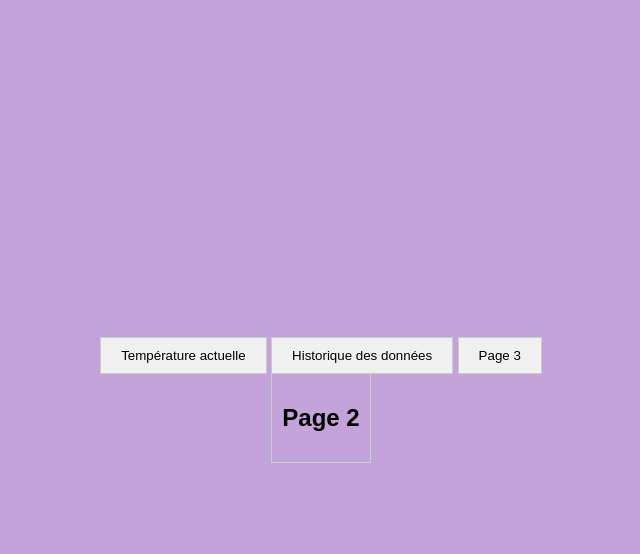
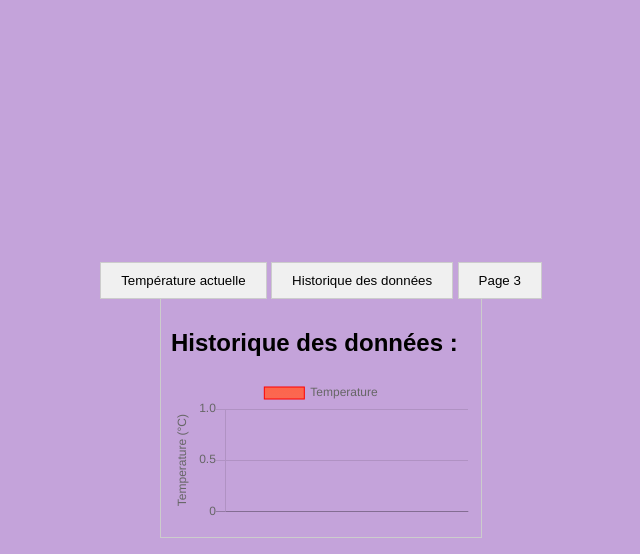
Before and after one commit to SALOMON-Clement-2225077aa/JavaScript-projects, a website with bundled scripts: page TP2/Thermometre.html in a window 1280 px wide. Both pictures are taken after a click on the tab "Historique des données". Shown: the whole page, without its empty margins (319-959 px from the left). Built offline with nearby package versions, Linux system fonts and the light colour scheme; no server answers.

Commit message:
J'ai essayé de faire un graphe stylé pendant 3h... j'ai abandonné c'est pas bô

```diff
--- a/TP2/Thermometre.html
+++ b/TP2/Thermometre.html
@@ -4,6 +4,7 @@
     <meta charset="UTF-8">
     <meta name="viewport" content="width=device-width, initial-scale=1.0">
     <title>Le thermomètre</title>
+    <script src="https://cdnjs.cloudflare.com/ajax/libs/Chart.js/2.9.4/Chart.js"></script>
     <script defer src="./jsFiles/Main.js" type="module"></script>
     <script src="./jsFiles/utils.js"></script>
     <link rel="stylesheet" href="styles.css">
@@ -29,7 +30,8 @@
 
 <!-- Page 2 -->
 <section id="tab-content-2" class="tab active" role="tabpanel" aria-labelledby="tab-button-2">
-    <h1>Page 2</h1>
+    <h1>Historique des données :</h1>
+    <canvas id="temperatureChart" style="width:100%;max-width:700px"></canvas>
 </section>
 
 <!-- Page 3 -->
--- a/TP2/jsFiles/Main.js
+++ b/TP2/jsFiles/Main.js
@@ -1,5 +1,7 @@
 import Observable from './observable.js';
-import { Logger1, Logger2, Logger3 } from './logger.js';
+import {Logger1} from './loggers/logger1.js';
+import {Logger2} from './loggers/logger2.js';
+import {Logger3} from './loggers/logger3.js';
 
 // Lancer l'application
 async function start() {
--- a/TP2/jsFiles/logger.js
+++ b/TP2/jsFiles/loggers/logger1.js
@@ -17,8 +17,8 @@ class Logger1 {
     }
 
     update(data) {
-        if(data != this.I_currentTemperature) {
-            this.I_currentTemperature = data;
+        if(data.Valeur != this.I_currentTemperature) {
+            this.I_currentTemperature = data.Valeur;
 
             this.changeLabel(this.I_currentTemperature);
             EL_currentTemperatureElement.innerHTML = "Température actuelle : " + this.I_currentTemperature + "<abbr>°C</abbr>";
@@ -35,16 +35,4 @@ class Logger1 {
     }
 }
 
-class Logger2 {
-    update(data) {
-        console.log(data + ' Logger 2');
-    }
-}
-
-class Logger3 {
-    update(data) {
-        console.log(data + ' Logger 3');
-    }
-}
-
-export { Logger1, Logger2, Logger3 };
+export { Logger1 };
--- /dev/null
+++ b/TP2/jsFiles/loggers/logger2.js
@@ -0,0 +1,56 @@
+class Logger2 {
+    constructor() {
+        this.chart = this.createChart();
+    }
+
+    update(data) {
+        this.chart.data.labels.push(new Date(data.Timestamp * 1000).toLocaleTimeString());
+        this.chart.data.datasets[0].data.push(data.Valeur);
+        this.chart.update();
+    }
+
+    createChart() {
+        const ctx = document.getElementById('temperatureChart').getContext('2d');
+        const fillPatternGold = ctx.createLinearGradient(0, 0, 0, 300);
+        fillPatternGold.addColorStop(0, 'tomato');
+        fillPatternGold.addColorStop(1, '#c4a3da');
+
+        return new Chart(ctx, {
+            type: 'line',
+            data: {
+                labels: [],
+                datasets: [{
+                    label: 'Temperature',
+                    data: [],
+                    borderColor: 'red',
+                    borderWidth: 1,
+                    fill: true,
+                    backgroundColor: fillPatternGold,
+                    pointRadius: 0,
+                }]
+            },
+            options: {
+                scales: {
+                    xAxes: [{
+                        ticks: {
+                            maxTicksLimit: 5
+                        }
+                    }],
+                    yAxes: [{
+                        scaleLabel: {
+                            display: true,
+                            labelString: 'Temperature (°C)'
+                        },
+                        ticks: {
+                            maxTicksLimit: 5,
+                        }
+                    }]
+                }
+            }
+        });
+    }
+
+
+}
+
+export { Logger2 };
--- /dev/null
+++ b/TP2/jsFiles/loggers/logger3.js
@@ -0,0 +1,8 @@
+class Logger3 {
+    update(data) {
+        console.log(data + ' Logger 3');
+    }
+}
+
+
+export { Logger3 };
--- a/TP2/jsFiles/observable.js
+++ b/TP2/jsFiles/observable.js
@@ -23,7 +23,7 @@ class Observable {
             const data = await response.json();
             if (data && data.capteurs && data.capteurs.length > 0) {
                 const { type, Nom, Valeur, Timestamp } = data.capteurs[0];
-                return Valeur;
+                return { type, Nom, Valeur, Timestamp };
             } else {
                 throw new Error('No data or invalid data format in response');
             }
```
Also changed, not shown: package.json (added, +7 -0 lines).
